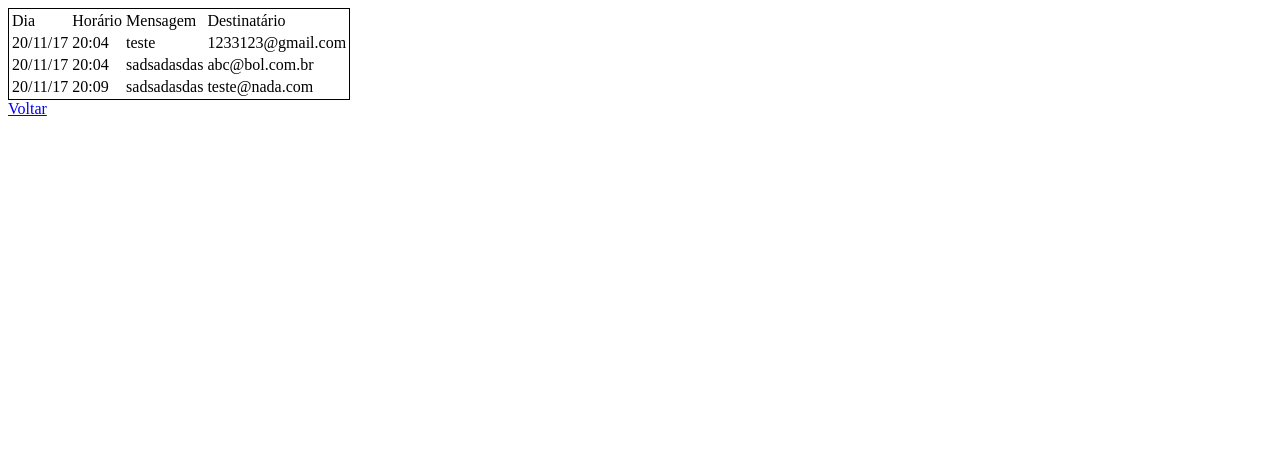
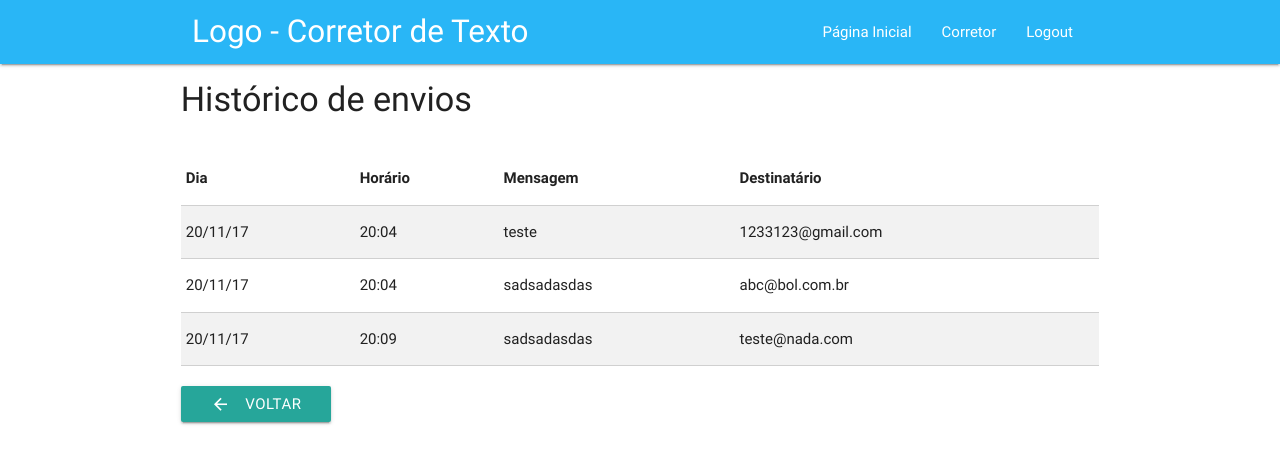
Before and after one commit to MarechalLima/site-pweb, a PHP site: page /historico.php in a window 1280 px wide. Shown: the top 464 px of the page. Run offline with PHP 8.4, Linux system fonts and the light colour scheme; some libraries are stand-ins or nearby versions.

Commit message:
Materialize no historico

```diff
--- a/historico.php
+++ b/historico.php
@@ -1,15 +1,35 @@
 <?php
   $arquivo=file("historico.txt");
 ?>
-<tablle>
+
+<!DOCTYPE html>
+<html>
+  <head>
+    <meta charset="utf-8">
+    <title>Histórico</title>
+  </head>
   <body>
-    <table style="border:1px solid black">
+    <?php include 'supmenu.php' ?>
+
+    <div class="container">
+
+      <div class="row">
+        <h4>Histórico de envios</h4>
+      </div>
+
+      <div class="row">
+        <table class="bordered striped">
+          <thead>
             <tr>
-        <td> Dia </td>
-        <td> Horário </td>
-        <td> Mensagem </td>
-        <td> Destinatário </td>
+              <th> Dia </td>
+              <th> Horário </td>
+              <th> Mensagem </td>
+              <th> Destinatário </td>
             </tr>
+          </thead>
+
+          <tbody>
+
           <?php
             for($i=0;$i<count($arquivo);$i++){
               $dados = preg_split("/,/",$arquivo[$i]);
@@ -23,7 +43,17 @@
           <?php
             }
           ?>
+
+          </tbody>
         </table>
-    <a href="corretor.php"> Voltar </a>
+      </div>
+
+      <div class="row">
+        <a class="btn waves-effect waves-light" href="corretor.php"> <i class="material-icons left">arrow_back</i> Voltar </a>
+      </div>
+
+
+    </div>
+
   </body>
-</table>
+</html>
```
Lines whose indentation alone changed are shown as unchanged.
